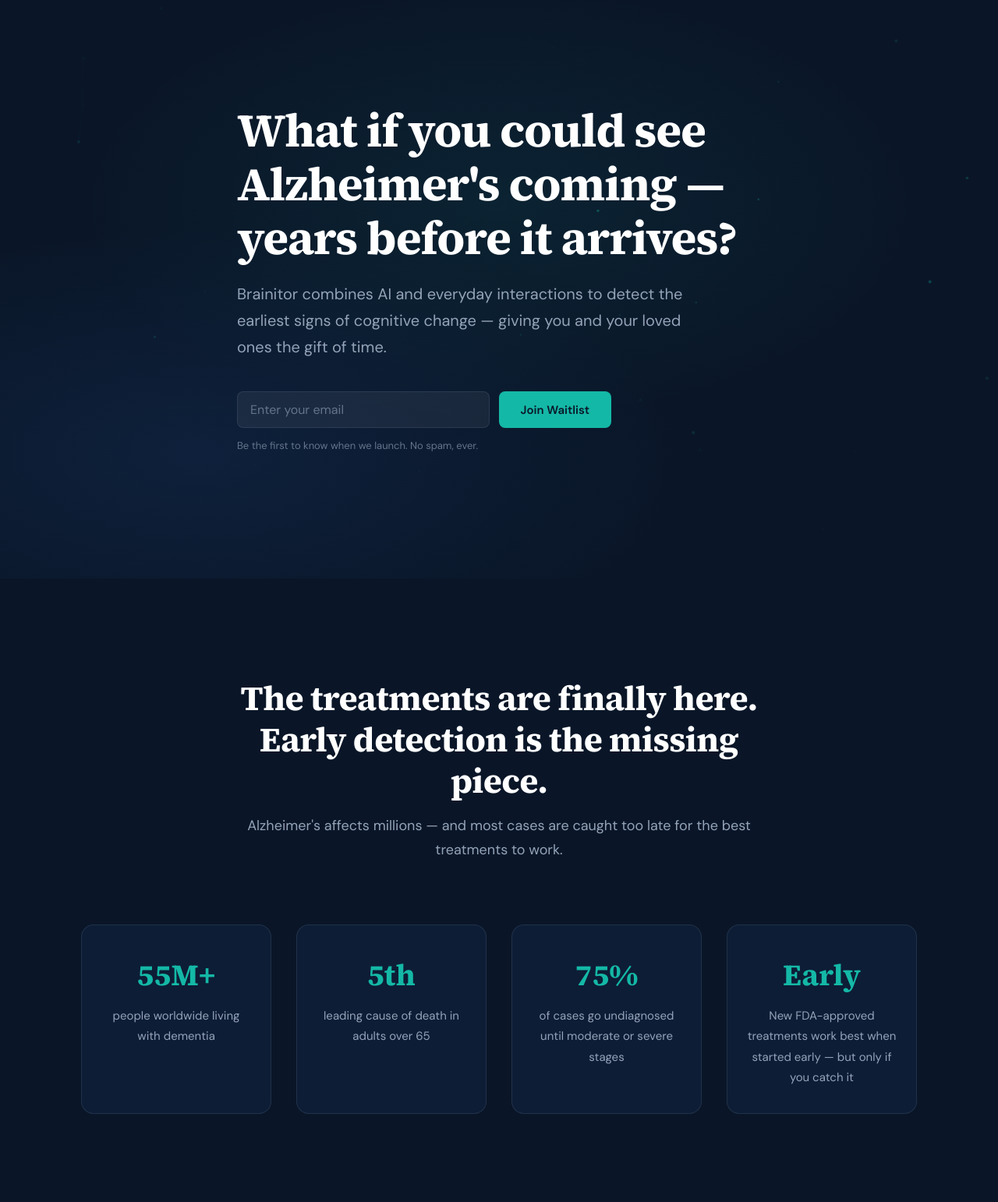
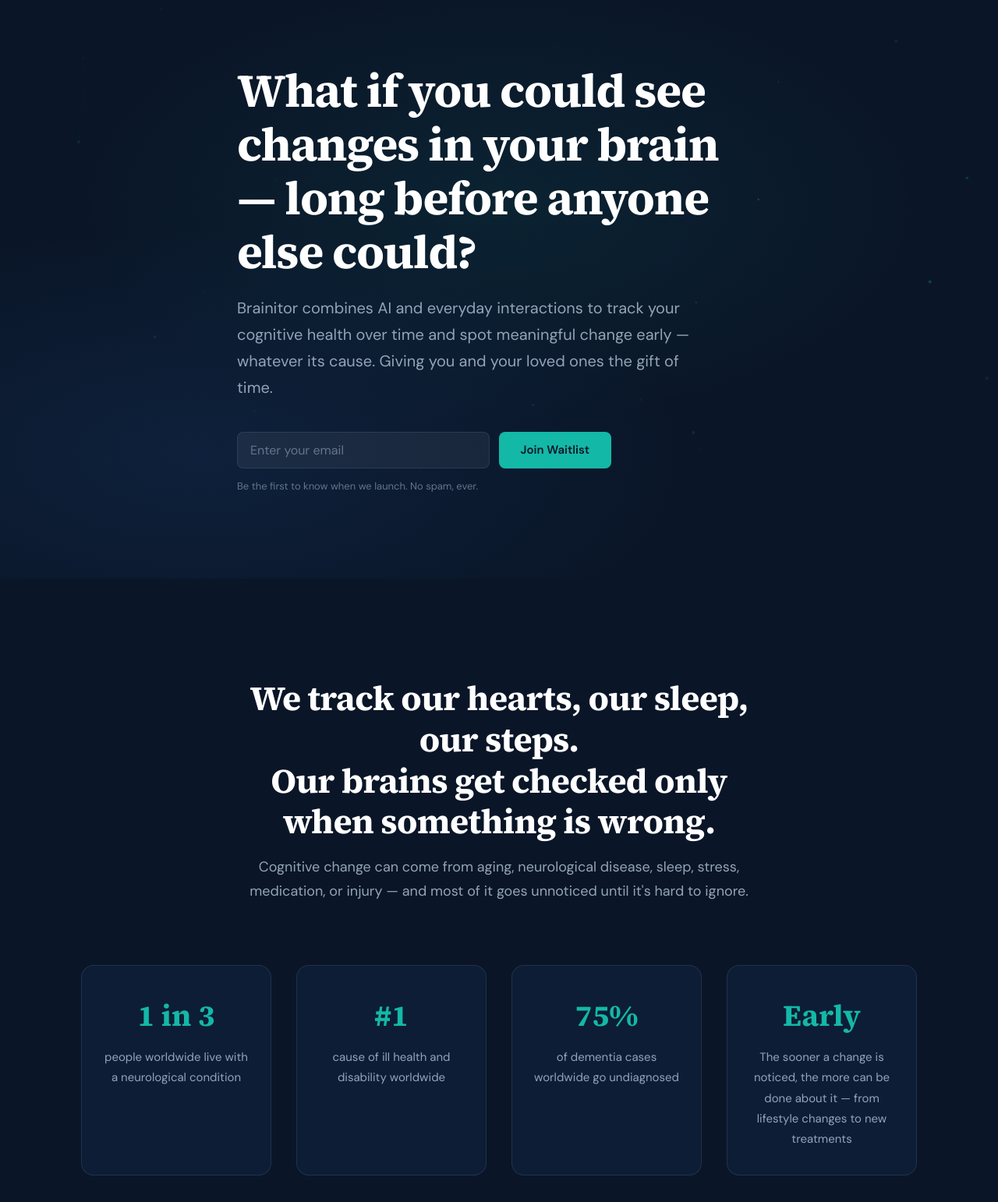
Before and after one commit to Brainitor/Website, a plain HTML site: page index.html in a window 1280 px wide. Shown: the part 58-1600 px from the top of the page at 78% size. Drawn offline with Linux system fonts and the light colour scheme.

Commit message:
Broaden site messaging from Alzheimer's to brain health
Reframe hero, problem, approach and why-now copy around lifelong
cognitive health; refresh stats with WHO 2025, GBD 2021 and ADI 2021
sources.

Co-Authored-By: Claude Opus 5.5 <noreply@anthropic.com>

```diff
--- a/index.html
+++ b/index.html
@@ -3,22 +3,22 @@
 <head>
   <meta charset="UTF-8">
   <meta name="viewport" content="width=device-width, initial-scale=1.0">
-  <title>Brainitor — Early Detection for Better Brain Health</title>
-  <meta name="description" content="Brainitor combines AI and everyday interactions to detect the earliest signs of cognitive change — giving you and your loved ones the gift of time.">
-  <meta name="keywords" content="brain health, early detection, Alzheimer's, cognitive health, AI, dementia, neuroscience">
+  <title>Brainitor — Know Your Brain, Over Time</title>
+  <meta name="description" content="Brainitor combines AI and everyday interactions to track your cognitive health over time and spot meaningful change early — whatever its cause.">
+  <meta name="keywords" content="brain health, cognitive health, early detection, cognitive monitoring, neurological health, Alzheimer's, dementia, AI, neuroscience">
 
   <!-- Open Graph -->
   <meta property="og:type" content="website">
-  <meta property="og:title" content="Brainitor — Early Detection for Better Brain Health">
-  <meta property="og:description" content="Brainitor combines AI and everyday interactions to detect the earliest signs of cognitive change — giving you and your loved ones the gift of time.">
+  <meta property="og:title" content="Brainitor — Know Your Brain, Over Time">
+  <meta property="og:description" content="Brainitor combines AI and everyday interactions to track your cognitive health over time and spot meaningful change early — whatever its cause.">
   <meta property="og:image" content="https://brainitor.com/assets/og-image.png">
   <meta property="og:url" content="https://brainitor.com">
   <meta property="og:site_name" content="Brainitor">
 
   <!-- Twitter Card -->
   <meta name="twitter:card" content="summary_large_image">
-  <meta name="twitter:title" content="Brainitor — Early Detection for Better Brain Health">
-  <meta name="twitter:description" content="Brainitor combines AI and everyday interactions to detect the earliest signs of cognitive change.">
+  <meta name="twitter:title" content="Brainitor — Know Your Brain, Over Time">
+  <meta name="twitter:description" content="Brainitor combines AI and everyday interactions to track your cognitive health and spot meaningful change early.">
   <meta name="twitter:image" content="https://brainitor.com/assets/og-image.png">
 
   <!-- Favicon -->
@@ -39,7 +39,7 @@
     "@type": "Organization",
     "name": "Brainitor",
     "url": "https://brainitor.com",
-    "description": "Consumer-first, multi-modal AI platform for early cognitive decline detection.",
+    "description": "Consumer-first, multi-modal AI platform for continuous brain health monitoring and early detection of cognitive change.",
     "founders": [
       {
         "@type": "Person",
@@ -79,8 +79,8 @@
       <canvas class="hero__canvas" id="heroCanvas" aria-hidden="true"></canvas>
       <div class="hero__overlay"></div>
       <div class="hero__content container">
-        <h1 class="hero__title">What if you could see Alzheimer's coming &mdash; years before it arrives?</h1>
-        <p class="hero__subtitle">Brainitor combines AI and everyday interactions to detect the earliest signs of cognitive change &mdash; giving you and your loved ones the gift of time.</p>
+        <h1 class="hero__title">What if you could see changes in your brain &mdash; long before anyone else could?</h1>
+        <p class="hero__subtitle">Brainitor combines AI and everyday interactions to track your cognitive health over time and spot meaningful change early &mdash; whatever its cause. Giving you and your loved ones the gift of time.</p>
         <form class="hero__form waitlist-form" id="heroForm">
           <div class="hero__form-row">
             <label for="hero-email" class="sr-only">Email address</label>
@@ -99,25 +99,26 @@
     <section class="section problem" id="problem">
       <div class="container">
         <div class="section__header reveal">
-          <h2 class="section__title">The treatments are finally here.<br>Early detection is the missing piece.</h2>
-          <p class="section__subtitle">Alzheimer's affects millions — and most cases are caught too late for the best treatments to work.</p>
+          <h2 class="section__title">We track our hearts, our sleep, our steps.<br>Our brains get checked only when something is wrong.</h2>
+          <p class="section__subtitle">Cognitive change can come from aging, neurological disease, sleep, stress, medication, or injury — and most of it goes unnoticed until it's hard to ignore.</p>
         </div>
+        <!-- Sources: WHO Global Status Report on Neurology (Oct 2025); GBD 2021, Lancet Neurology (2024); ADI World Alzheimer Report (2021) -->
         <div class="stats reveal">
           <div class="stat">
-            <span class="stat__number">55M+</span>
-            <span class="stat__label">people worldwide living with dementia</span>
+            <span class="stat__number">1 in 3</span>
+            <span class="stat__label">people worldwide live with a neurological condition</span>
           </div>
           <div class="stat">
-            <span class="stat__number">5th</span>
-            <span class="stat__label">leading cause of death in adults over 65</span>
+            <span class="stat__number">#1</span>
+            <span class="stat__label">cause of ill health and disability worldwide</span>
           </div>
           <div class="stat">
             <span class="stat__number">75%</span>
-            <span class="stat__label">of cases go undiagnosed until moderate or severe stages</span>
+            <span class="stat__label">of dementia cases worldwide go undiagnosed</span>
           </div>
           <div class="stat">
             <span class="stat__number">Early</span>
-            <span class="stat__label">New FDA-approved treatments work best when started early — but only if you catch it</span>
+            <span class="stat__label">The sooner a change is noticed, the more can be done about it — from lifestyle changes to new treatments</span>
           </div>
         </div>
       </div>
@@ -128,7 +129,7 @@
       <div class="container">
         <div class="section__header reveal">
           <h2 class="section__title">A new approach to brain health</h2>
-          <p class="section__subtitle">We're building the world's most comprehensive early detection platform — one that fits into your daily life.</p>
+          <p class="section__subtitle">We're building a platform that learns your personal cognitive baseline and watches for change — quietly, as part of your daily life.</p>
         </div>
         <div class="cards reveal">
           <div class="card">
@@ -151,7 +152,7 @@
               </svg>
             </div>
             <h3 class="card__title">Speech &amp; Language Analysis</h3>
-            <p class="card__text">AI-powered analysis of everyday speech patterns to identify subtle linguistic changes that may signal early decline.</p>
+            <p class="card__text">AI-powered analysis of everyday speech patterns to identify subtle linguistic changes that may signal cognitive change.</p>
           </div>
           <div class="card">
             <div class="card__icon" aria-hidden="true">
@@ -195,8 +196,8 @@
         <div class="grid-2x2 reveal">
           <div class="grid-item">
             <div class="grid-item__marker" aria-hidden="true">01</div>
-            <h3 class="grid-item__title">Breakthrough Treatments</h3>
-            <p class="grid-item__text">FDA-approved therapies like Leqembi and donanemab can slow progression — but only when started early.</p>
+            <h3 class="grid-item__title">Earlier Action Pays Off</h3>
+            <p class="grid-item__text">From new Alzheimer's therapies to better sleep, hearing care, and lifestyle changes — many interventions work best when started early.</p>
           </div>
           <div class="grid-item">
             <div class="grid-item__marker" aria-hidden="true">02</div>
```
